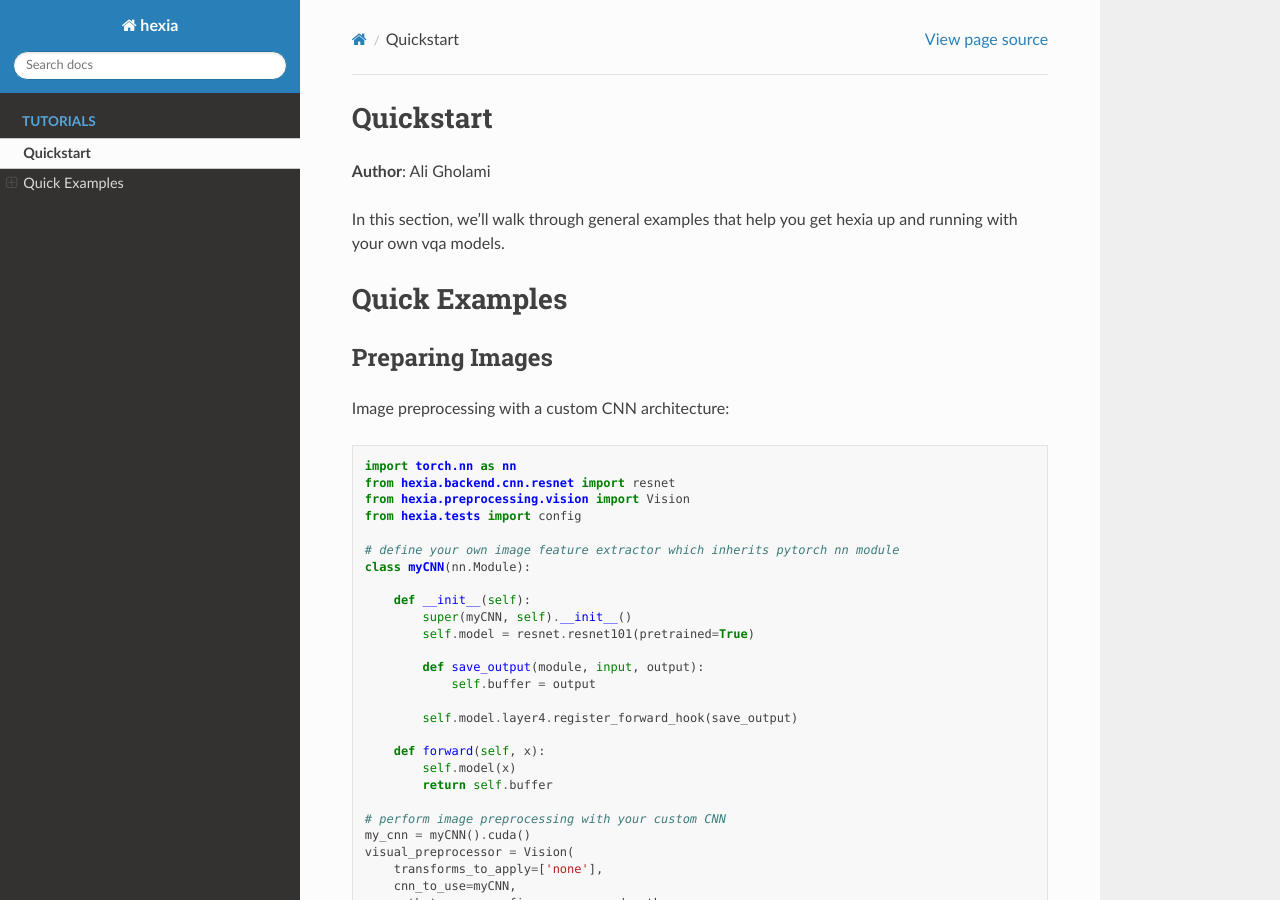
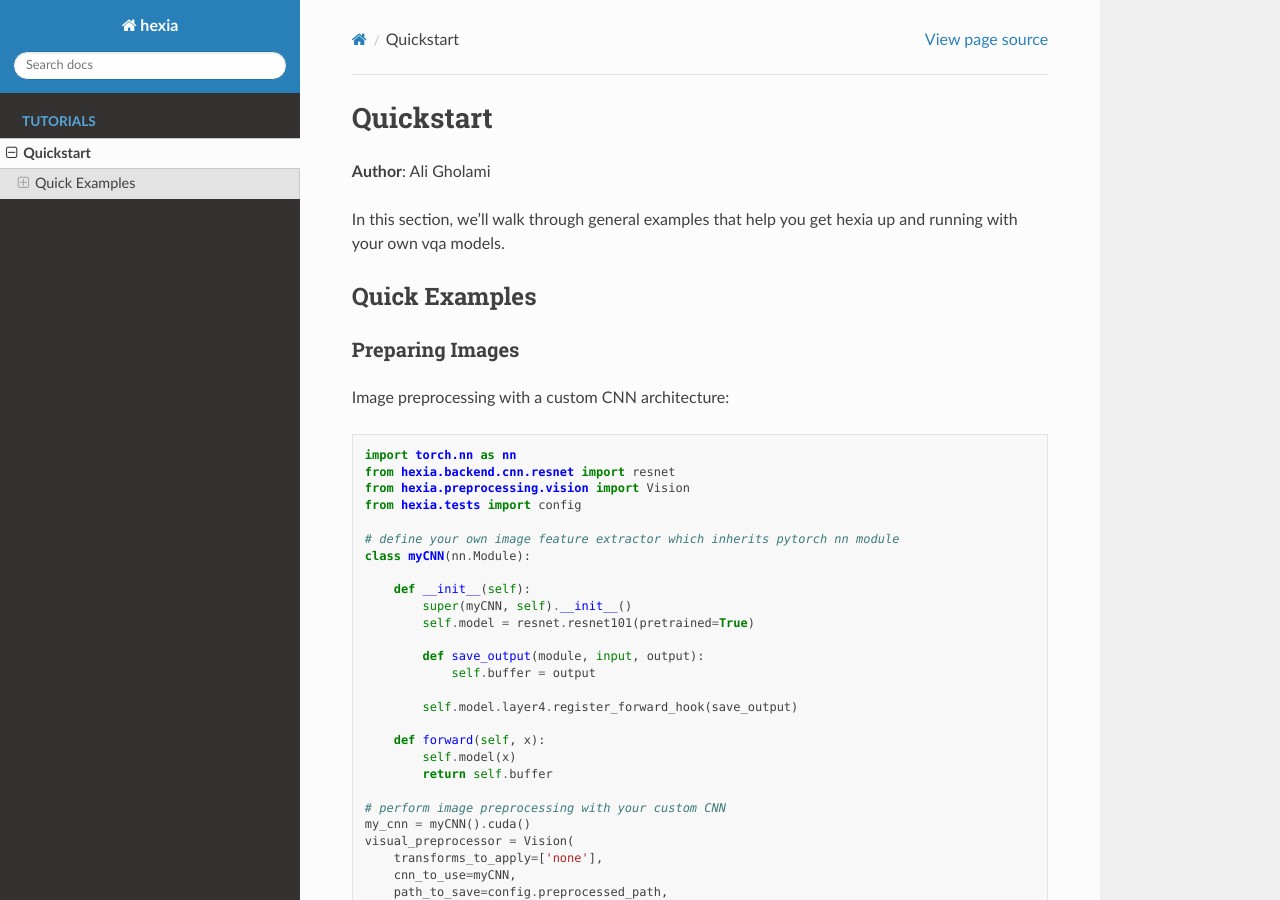
Before and after one commit to aligholami/hexia, a Sphinx documentation site: the page built from docs/source/tutorials/quickstart.md, in a window 1280 px wide and 900 px high. Built offline with Sphinx 7.4.7 and the Read the Docs theme 2.0.0, drawn with Linux system fonts in a browser that asks for light colours.

````diff
--- a/docs/source/tutorials/quickstart.md
+++ b/docs/source/tutorials/quickstart.md
@@ -4,9 +4,9 @@
 
 In this section, we'll walk through general examples that help you get hexia up and running with your own vqa models.
 
-# Quick Examples
+## Quick Examples
 
-## Preparing Images
+### Preparing Images
 
 Image preprocessing with a custom CNN architecture:
 
@@ -50,7 +50,7 @@ visual_preprocessor.initiate_visual_preprocessing()
 ```
 The above code will load your defined model (either pre-trained or from scratch) and saves the extracted features to **path_to_save**.
 
-## Preparing Questions and Answers
+### Preparing Questions and Answers
 
 Text preprocessing with one of the available models (GloVe or Word2Vec):
 
@@ -76,7 +76,7 @@ language_preprocessor.extract_glove_embeddings(
 The above code will tokenize the VQA dataset and saves extracted GloVe vectors to **save_vectors_to**.
 If you want to use random Word2Vec embeddings, simply remove the call to **extract_glove_embeddings**; the framework will automatically switch to randomly initialized Word2Vec embeddings.
 
-## Training, Validation and Checkpointing
+### Training, Validation and Checkpointing
 
 Model training, validation and checkpointing:
 
@@ -170,7 +170,7 @@ def forward(self, v, q, q_len):
     return answer
 ```
 
-##### Model Evaluation
+### Model Evaluation
 
 Evaluting the trained model (based on official evaluation class):
 
````
